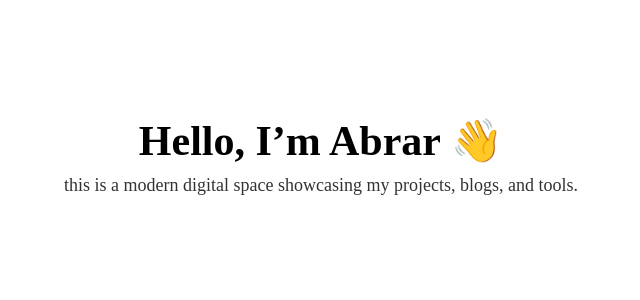
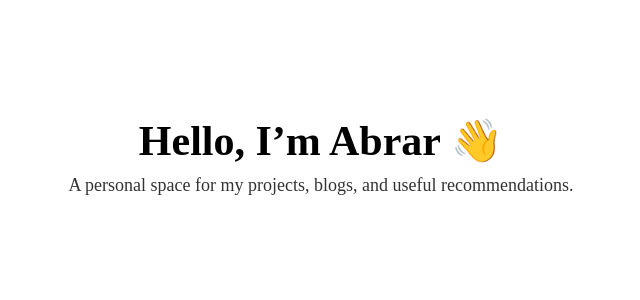
Before and after one commit to abrraar17/abrarsport, a Next.js app: page /Home in a window 1280 px wide. Shown: the top 300 px of the page, without its empty margins (319-959 px from the left). Built offline with nearby package versions, Linux system fonts and the light colour scheme.

Commit message:
home page edit

```diff
--- a/src/pages/Home.jsx
+++ b/src/pages/Home.jsx
@@ -3,7 +3,7 @@ function Home() {
     <div style={styles.container}>
       <h1 style={styles.title}>Hello, I’m Abrar 👋</h1>
       <p style={styles.subtitle}>
-         this is a modern digital space showcasing my projects, blogs, and tools.
+         A personal space for my projects, blogs, and useful recommendations.
       </p>
 
       <div style={styles.buttons}>
```
